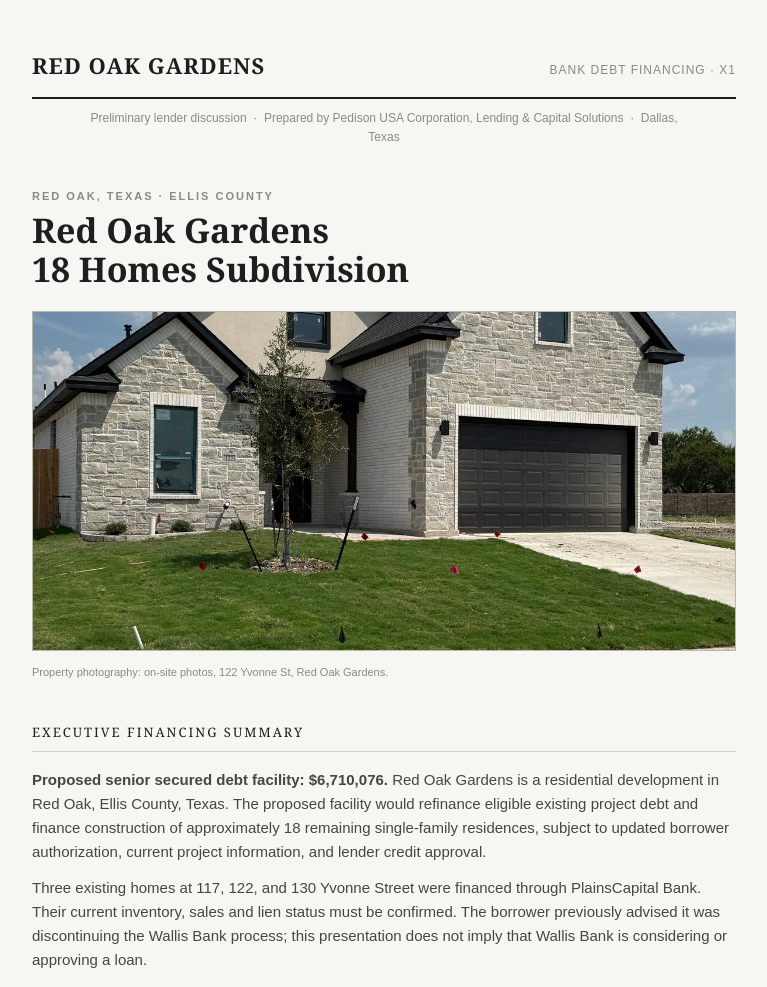
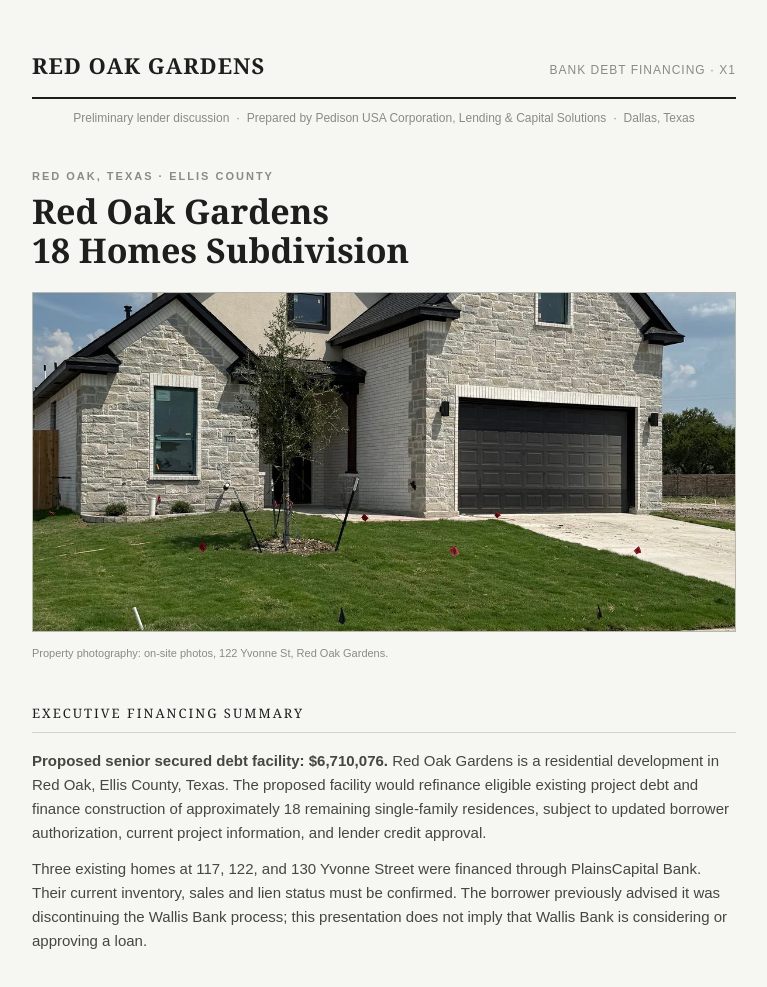
Before and after one commit to Lawrencehill-coder/red-oaks-garden-teaser-v1, a plain HTML site: page index.html in a window 1280 px wide. Shown: the top 987 px of the page, without its empty margins (256-1023 px from the left). Drawn offline with Linux system fonts and the light colour scheme.

Commit message:
Fix centered lender subtitle wrapping and alignment

```diff
--- a/index.html
+++ b/index.html
@@ -31,7 +31,7 @@
   .masthead{display:flex;justify-content:space-between;align-items:baseline;border-bottom:2px solid var(--ink);padding-bottom:14px;margin-bottom:6px;}
   .masthead h1{font-family:Georgia,'Times New Roman',serif;font-size:22px;letter-spacing:1px;margin:0;color:var(--ink);}
   .masthead .tag{font-size:12px;color:var(--muted);text-transform:uppercase;letter-spacing:1px;}
-  .addr{font-size:12px;color:var(--muted);margin:10px auto 40px;text-align:center;max-width:600px;line-height:1.6;word-wrap:break-word;}
+  .addr{font-size:12px;color:var(--muted);margin:10px auto 40px;text-align:center;width:100%;max-width:none;line-height:1.6;word-wrap:normal;}
   .clearfix::after{content:"";display:table;clear:both;}
   .opportunity-logo{float:right;width:132px;height:auto;margin:2px 0 16px 22px;opacity:0.94;}
 
```
